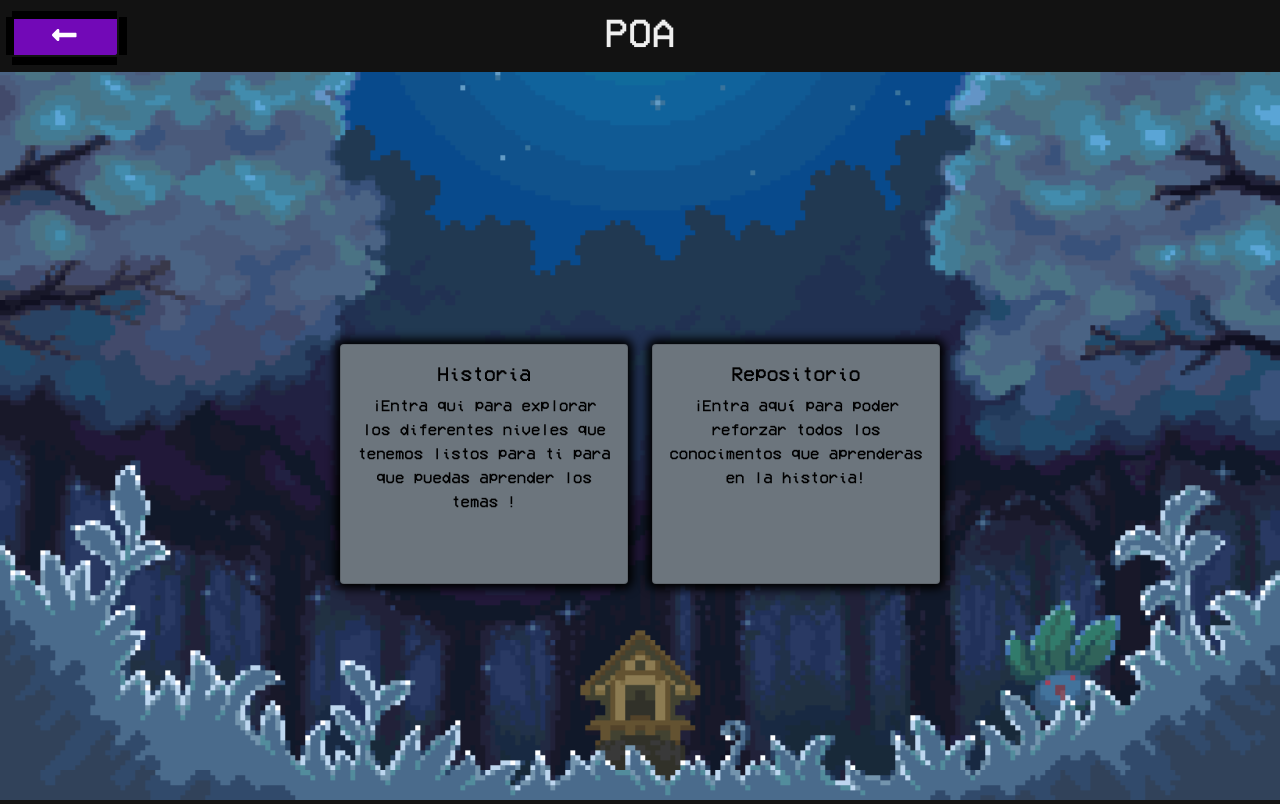
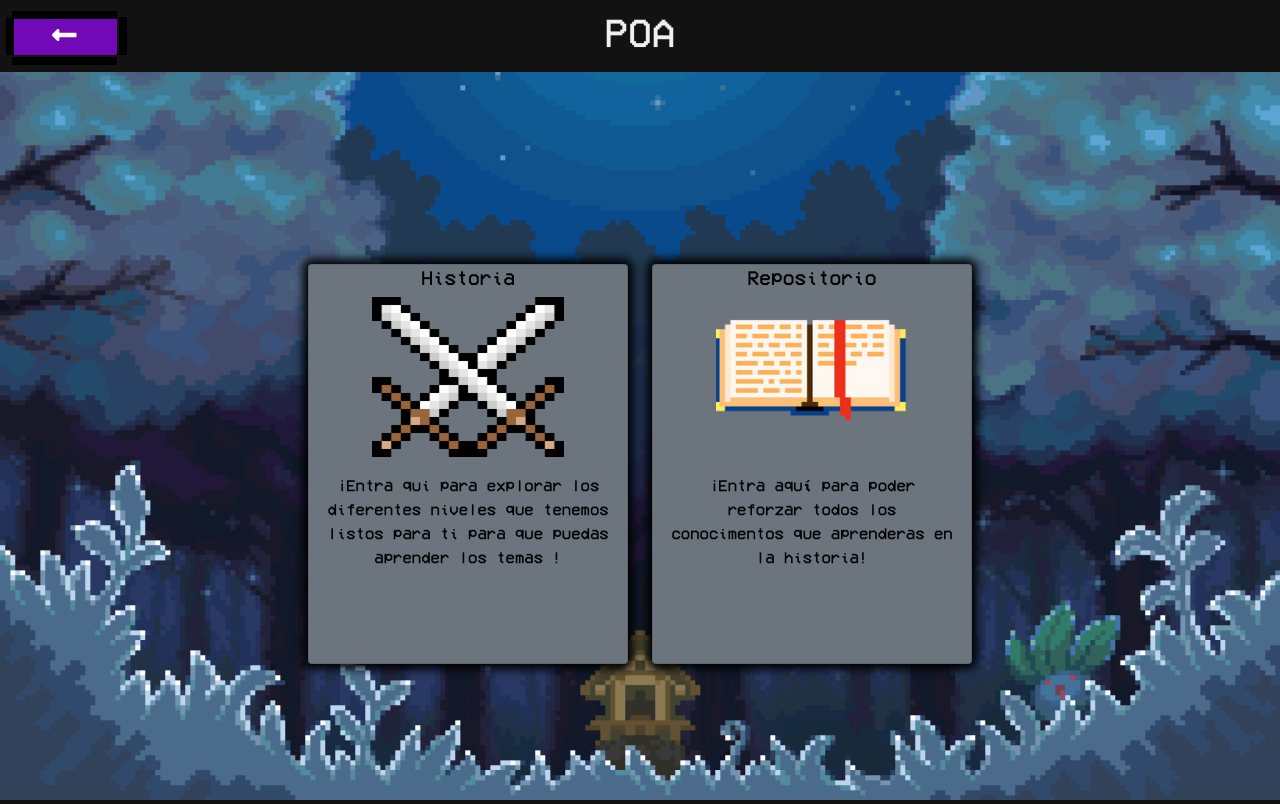
Before and after one commit to ProfessorByte/poa, a React (Create React App) app: page /poa/PaginaPrincipal in a window 1280 px wide. Built offline with nearby package versions, Linux system fonts and the light colour scheme; a web font is replaced by a local one.

Commit message:
modifying cards in main page

```diff
--- a/src/components/CardsMainPage.js
+++ b/src/components/CardsMainPage.js
@@ -2,15 +2,16 @@ import React from "react";
 import '../css/PaginaPrincipal.css'
 
 const Cards =(props)=>{
-    const {title,descripcion}=props
+    const {imagen,title,descripcion}=props
     return(
+        <div className="card text-black bg-secondary mb-3" >
+            <h5 className="card-title text-center ">{title}</h5>
+            <img src={imagen} className="card_main_imagen" alt="..."></img>
+            <div className="card-body">
+                <p className="card-text text-center">{descripcion}</p>
+            </div>
+        </div>
 
-    <div className="card text-black bg-secondary mb-3" >
-        <div className="card-body">
-            <h5 className="card-title  text-center text">{title}</h5>
-            <p className="card-text text-center">{descripcion}</p>
-        </div>
-    </div>
     )
 }
 export default Cards
--- a/src/css/PaginaPrincipal.css
+++ b/src/css/PaginaPrincipal.css
@@ -9,6 +9,13 @@
     overflow: hidden;
 }
 .card{
-max-width: 18rem;
+max-width: 20rem;
+height: 25rem;
 
 }
+.card_main_imagen{
+    height: 10rem;
+    width: 12rem;
+    margin:auto;
+
+}
--- a/src/pages/PaginaPrincipalPage.js
+++ b/src/pages/PaginaPrincipalPage.js
@@ -2,7 +2,8 @@ import React from "react";
 import Header from "../components/HeaderComponent"
 import Cards from "../components/CardsMainPage";
 import "../css/PaginaPrincipal.css";
-
+import imagenEspada from "../assets/images/espadas.png";
+import imagenLibro from "../assets/images/libro (200 x 200 px).png";
 export default function PaginaPrincipalPage() {
     return (
         <div className="fondoPaginaPrincipal">
@@ -17,7 +18,10 @@ export default function PaginaPrincipalPage() {
 
                             <Cards
                                 title="Historia"
+                                imagen={imagenEspada}
                                 descripcion="¡Entra qui para explorar los diferentes niveles que tenemos listos para ti para que puedas aprender los temas !"
+
+
                             />
                         </div>
                         <div className="col-6">
@@ -25,6 +29,7 @@ export default function PaginaPrincipalPage() {
                             <Cards
                                 title="Repositorio"
                                 descripcion="¡Entra aquí para poder reforzar todos los conocimentos que aprenderas en la historia!"
+                                imagen={imagenLibro}
                             />
 
                         </div>
```
Also changed, not shown: src/assets/images/espadas.png (added), src/assets/images/libro (200 x 200 px).png (added).
